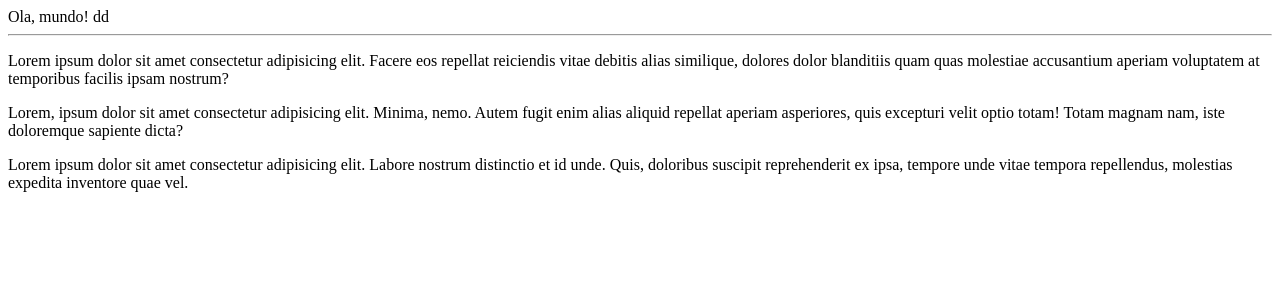
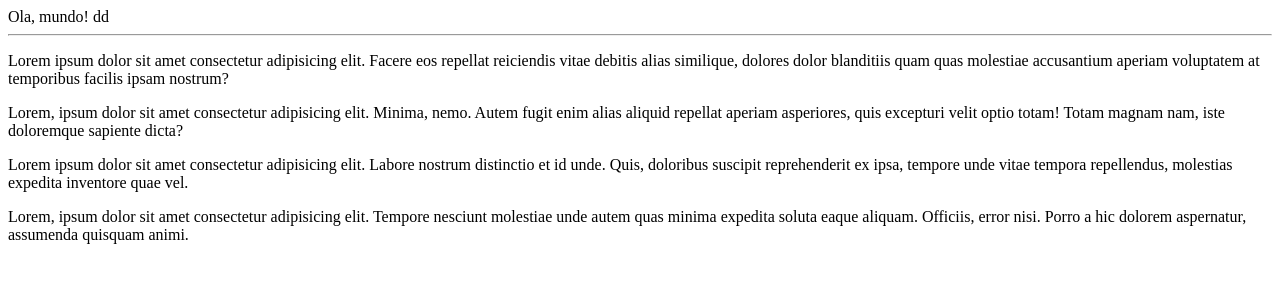
Before and after one commit to JamesDLuffy/ola-mundo, a plain HTML site: page index.html in a window 1280 px wide. Drawn offline with Linux system fonts and the light colour scheme.

Commit message:
Update index.html

```diff
--- a/index.html
+++ b/index.html
@@ -12,6 +12,7 @@
     <p>Lorem ipsum dolor sit amet consectetur adipisicing elit. Facere eos repellat reiciendis vitae debitis alias similique, dolores dolor blanditiis quam quas molestiae accusantium aperiam voluptatem at temporibus facilis ipsam nostrum?</p>
     <p>Lorem, ipsum dolor sit amet consectetur adipisicing elit. Minima, nemo. Autem fugit enim alias aliquid repellat aperiam asperiores, quis excepturi velit optio totam! Totam magnam nam, iste doloremque sapiente dicta?</p>
     <p>Lorem ipsum dolor sit amet consectetur adipisicing elit. Labore nostrum distinctio et id unde. Quis, doloribus suscipit reprehenderit ex ipsa, tempore unde vitae tempora repellendus, molestias expedita inventore quae vel.</p>
+    <p>Lorem, ipsum dolor sit amet consectetur adipisicing elit. Tempore nesciunt molestiae unde autem quas minima expedita soluta eaque aliquam. Officiis, error nisi. Porro a hic dolorem aspernatur, assumenda quisquam animi.</p>
 
 </body>
 </html>
```
